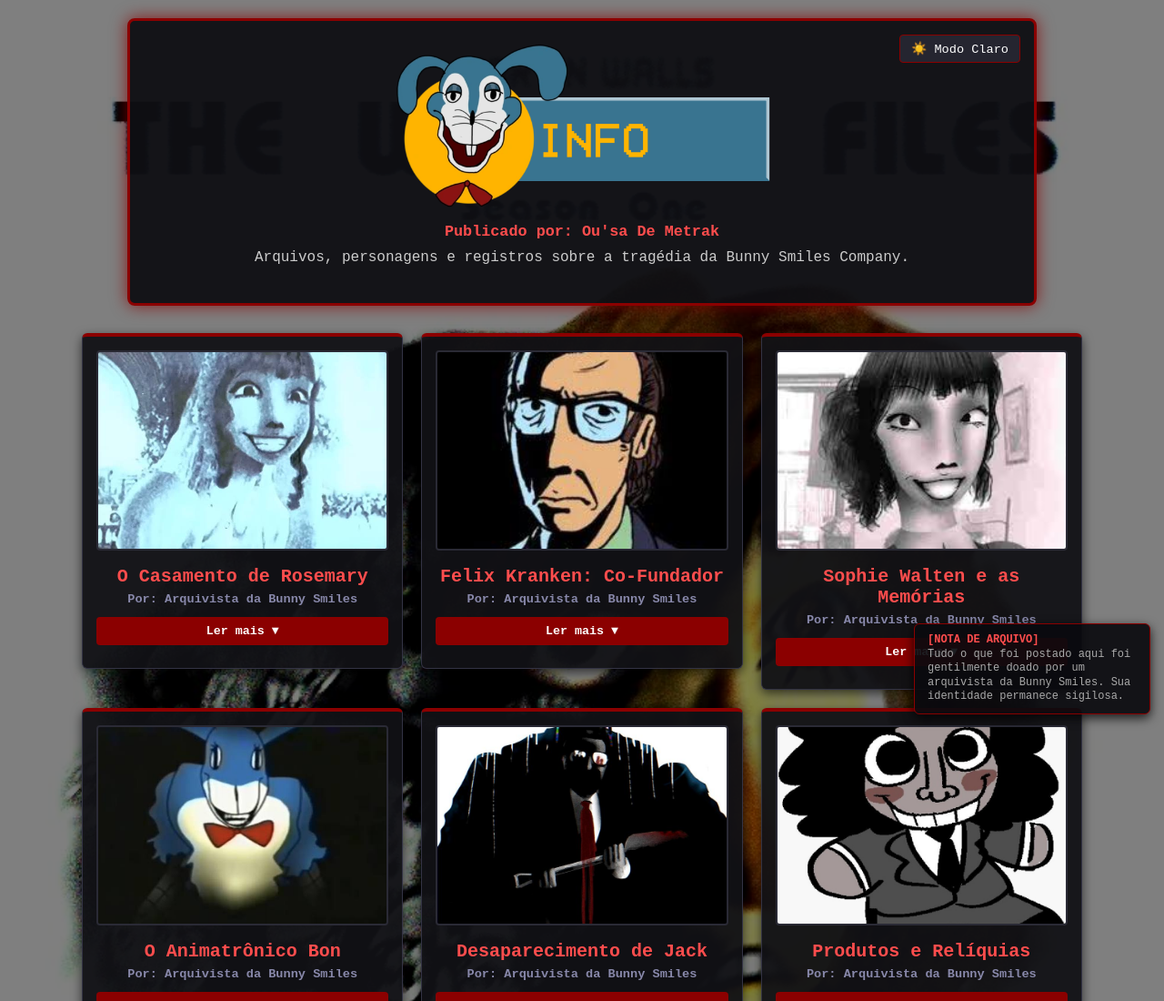
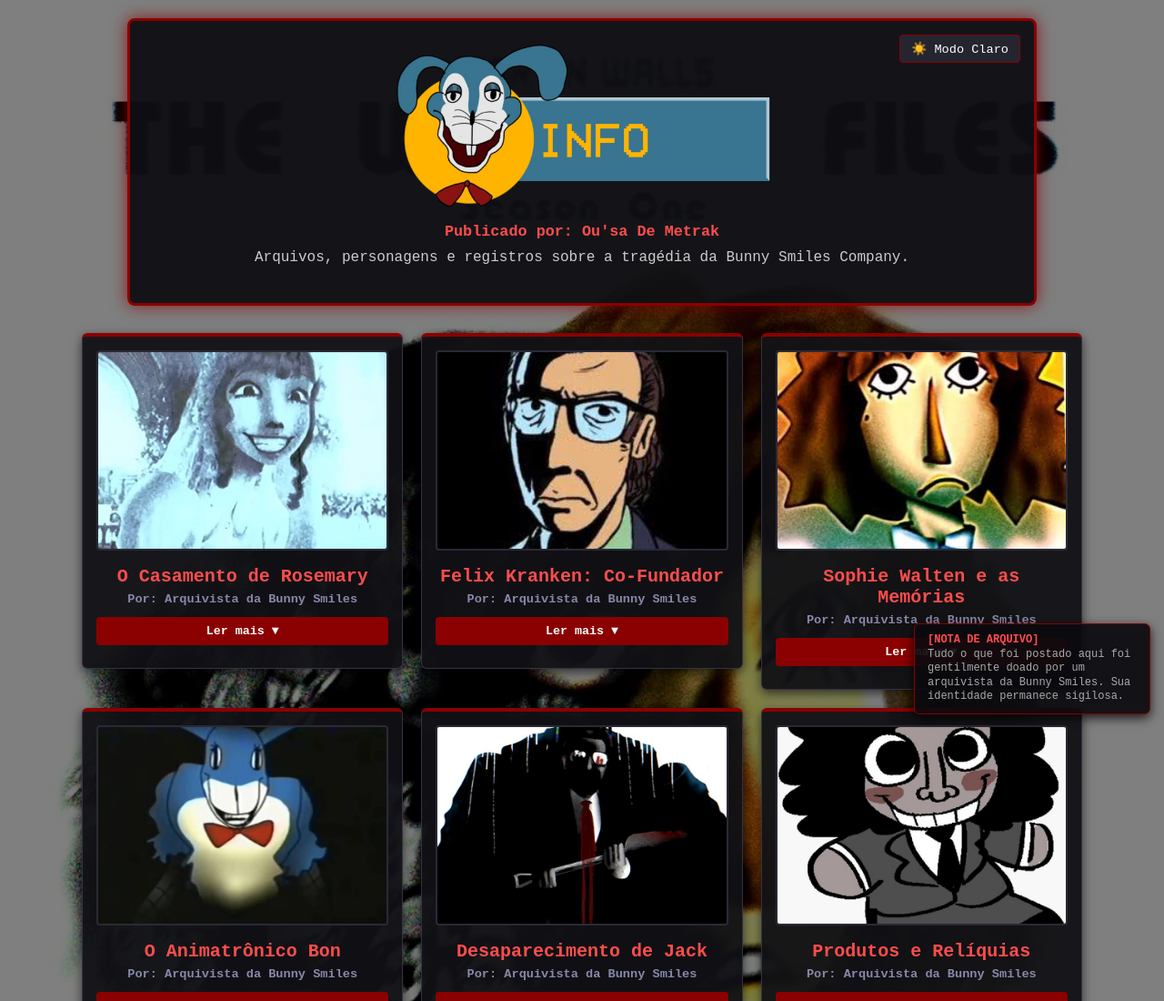
Before and after one commit to howugotthisaccount/alura2, a plain HTML site: page index.html in a window 1280 px wide. Shown: the top 1100 px of the page at 91% size. Drawn offline with Linux system fonts and the light colour scheme.

Commit message:
Update index.html

```diff
--- a/index.html
+++ b/index.html
@@ -305,7 +305,7 @@
     </div>
 
     <div class="card">
-      <img src="images (1).jpeg" alt="Sophie Walten">
+      <img src="images (4).jpeg" alt="Sophie Walten">
       <h2>Sophie Walten e as Memórias</h2>
       <p class="artigo-autor">Por: Arquivista da Bunny Smiles</p>
       <button class="btn-toggle" onclick="alternarPost(this)">Ler mais ▼</button>
```
